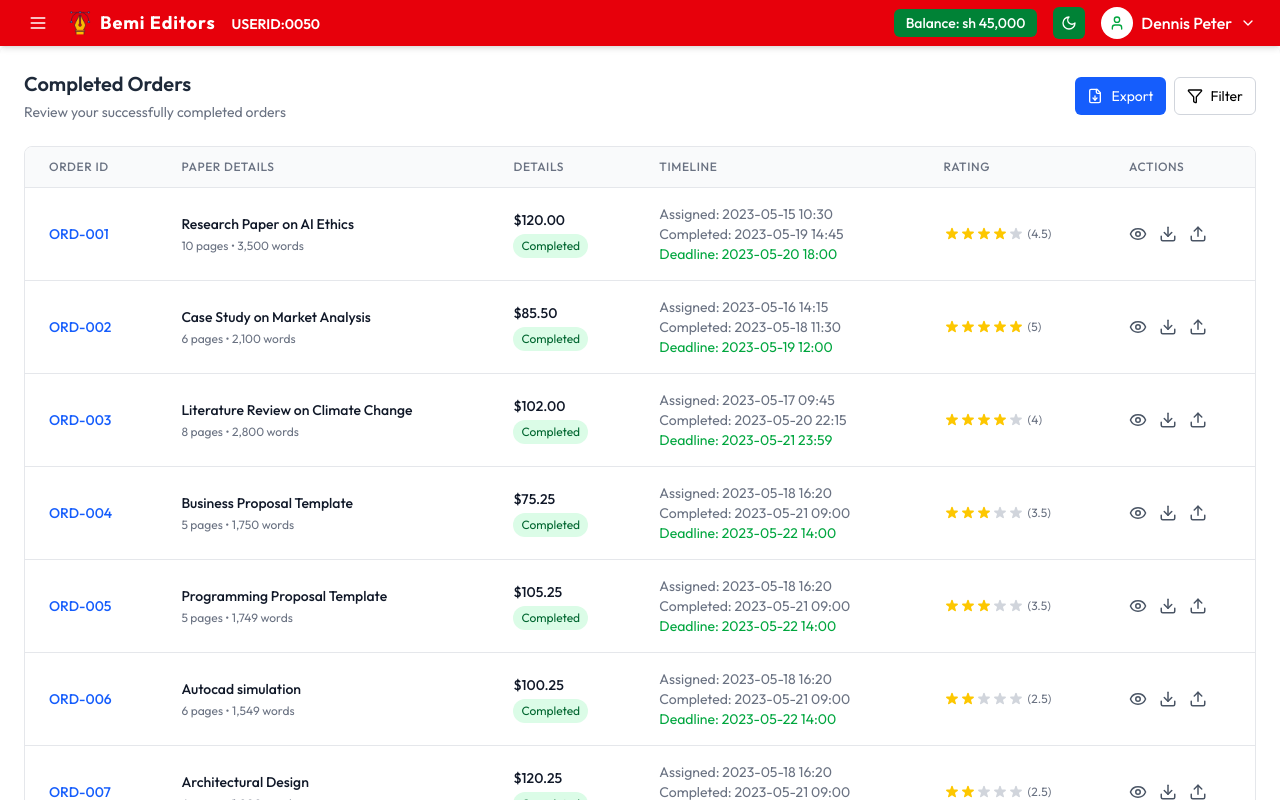
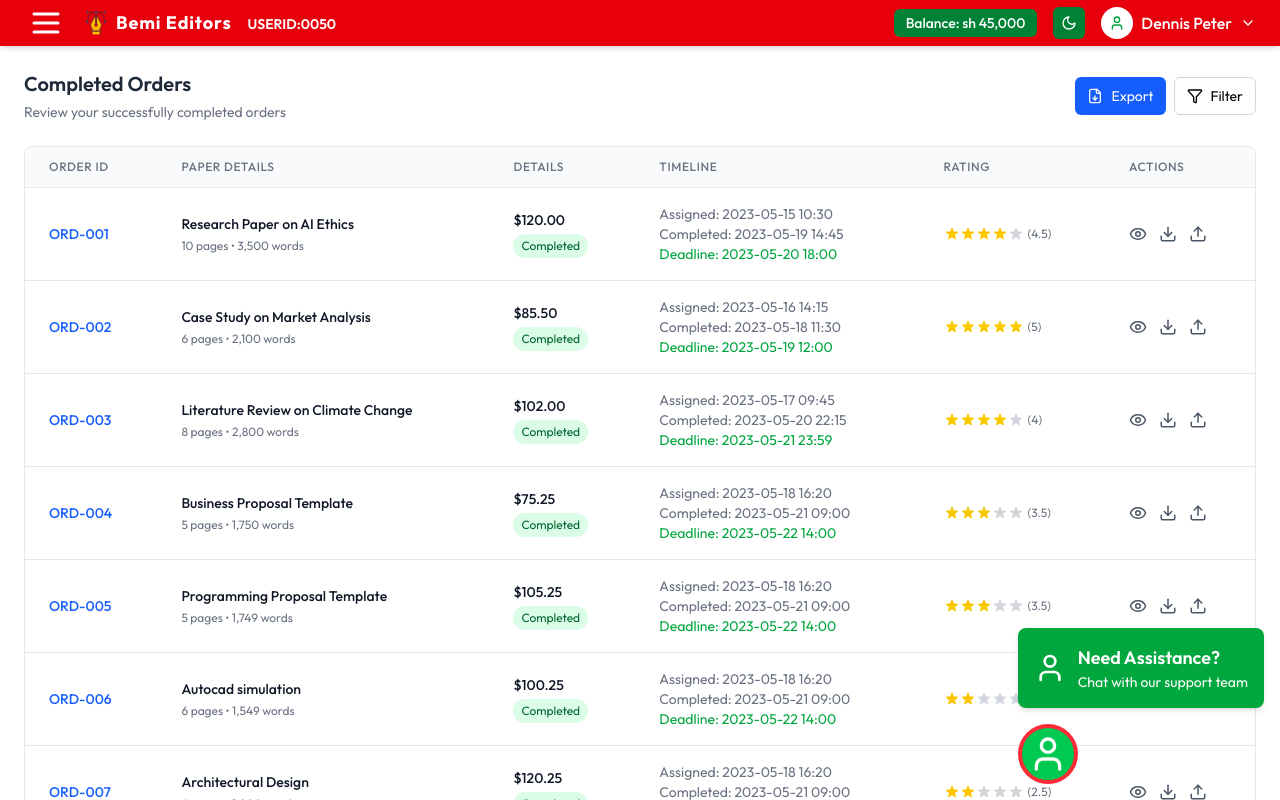
Before and after one commit to Ritahchanger/penpal, a Next.js app in the folder frontend/: page /user/dashboard/orders/completed in a window 1280 px wide. Shown: the top 800 px of the page. Built offline with nearby package versions, Linux system fonts and the light colour scheme.

Commit message:
Updates on the chat component

```diff
--- a/frontend/src/app/user/dashboard/layout.tsx
+++ b/frontend/src/app/user/dashboard/layout.tsx
@@ -1,15 +1,25 @@
+'use client';
+
 import Navbar from "@/components/useraccount/Navbar";
-
 import Sidebar from "@/components/useraccount/Sidebar";
-
 import "./main.css";
+import { User } from "lucide-react";
+import ChatMod from "@/components/userDashboard/ChatMod";
 
 const layout = ({ children }: { children: React.ReactNode }) => {
   return (
-    <div className="layout">
+    <div className="layout relative">
       <Navbar />
       <Sidebar />
       <div>{children}</div>
+      <div>
+        <div className="fixed bottom-[1rem] right-[1rem] ">
+          <ChatMod />
+          <div className="bg-green-500 w-[60px] h-[60px] border-4 border-red-500 flex justify-center items-center rounded-full">
+            <User size={40} color="white" />
+          </div>
+        </div>
+      </div>
     </div>
   );
 };
--- /dev/null
+++ b/frontend/src/components/userDashboard/ChatMod.tsx
@@ -0,0 +1,21 @@
+'use client';
+
+import { User } from "lucide-react";
+
+const ChatMod = () => {
+  return (
+    <div className="max-w-sm rounded-lg shadow-md overflow-hidden bg-green-600 mb-4">
+      <div className="flex items-center p-4 space-x-3">
+        <div className="flex-shrink-0">
+          <User color="white" size={32} />
+        </div>
+        <div>
+          <h2 className="text-white text-lg font-semibold">Need Assistance?</h2>
+          <p className="text-white text-sm">Chat with our support team</p>
+        </div>
+      </div>
+    </div>
+  );
+};
+
+export default ChatMod;
--- a/frontend/src/components/useraccount/Navbar.tsx
+++ b/frontend/src/components/useraccount/Navbar.tsx
@@ -13,7 +13,6 @@ const Navbar = () => {
     <>
       <header className="h-[46px] shadow-md fixed w-full top-0 bg-red-600 text-white z-50">
         <div className="flex items-center justify-between h-full px-4 md:px-6 mx-auto">
-          {/* Left section - Logo and menu toggle */}
           <div className="flex items-center space-x-4">
             <button
               onClick={toggleSidebar}
@@ -21,9 +20,9 @@ const Navbar = () => {
               aria-label={isOpen ? "Close sidebar" : "Open sidebar"}
             >
               {isOpen ? (
-                <X className="w-5 h-5" />
+                <X className="w-7 h-7" />
               ) : (
-                <Menu className="w-5 h-5" />
+                <Menu className="w-9 h-9" />
               )}
             </button>
             <Link
@@ -42,8 +41,6 @@ const Navbar = () => {
               <span className="font-semibold text-sm">USERID:0050</span>
             </div>
           </div>
-
-          {/* Right section - User info and dropdown */}
           <div className="flex items-center space-x-4">
             <div className="hidden md:flex items-center bg-green-700 px-3 py-1 rounded-md">
               <span className="text-sm font-medium">Balance: sh 45,000</span>
@@ -108,7 +105,6 @@ const Navbar = () => {
           </div>
         </div>
       </header>
-      {/* Push content down to account for fixed navbar */}
       <div className="mt-[46px]" />
     </>
   );
```
